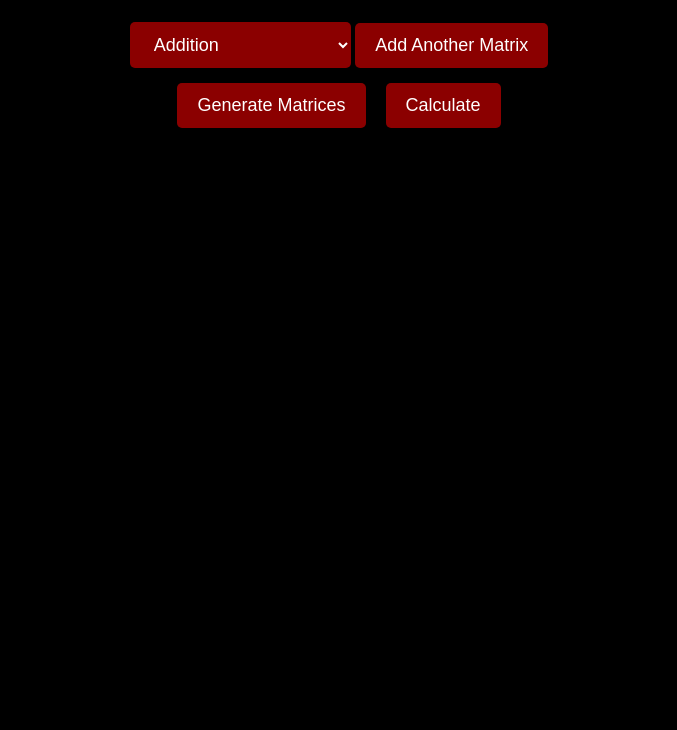
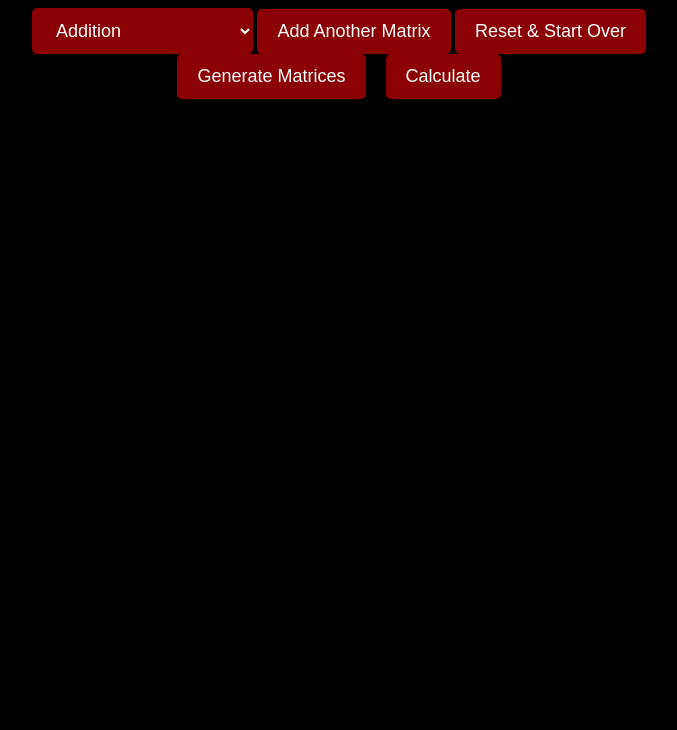
Before and after one commit to julienesquivel1729/JuliensPortfolio, a plain HTML site: page matrix-calculator.html in a window 1280 px wide. Shown: the part 70-800 px from the top of the page, without its empty margins (301-978 px from the left). Drawn offline with Linux system fonts and the light colour scheme.

Commit message:
Update matrix-calculator.html

```diff
--- a/matrix-calculator.html
+++ b/matrix-calculator.html
@@ -44,26 +44,16 @@
             border: 1px solid darkred;
             border-radius: 3px;
         }
-        button {
-            padding: 12px 20px;
-            margin-top: 15px;
-            background: darkred;
-            color: white;
-            border: none;
-            cursor: pointer;
-            font-size: 18px;
-            border-radius: 5px;
-        }
-        button:hover {
-            background: #aa0000;
-        }
-        select {
+        button, select {
             padding: 12px 20px;
             font-size: 18px;
             background: darkred;
             color: white;
             border: none;
             border-radius: 5px;
+        }
+        button:hover {
+            background: #aa0000;
         }
         .delete-btn {
             position: absolute;
@@ -99,13 +89,13 @@
         }
     </style>
     <script>
-        let matrixCount = 2;
+        let matrixCount = 0;
         const alphabet = "ABCDEFGHIJKLMNOPQRSTUVWXYZ";
 
         function addMatrix() {
             if (matrixCount >= alphabet.length) return;
+
             let matrixLabel = alphabet[matrixCount];
-
             let container = document.createElement("div");
             container.classList.add("matrix-container");
             container.id = `matrix-container-${matrixCount}`;
@@ -124,8 +114,16 @@
             let container = document.getElementById(`matrix-container-${index}`);
             if (container) {
                 container.remove();
-                matrixCount--;
             }
+        }
+
+        function generateMatrices() {
+            let matricesWrapper = document.getElementById("matricesWrapper");
+            matricesWrapper.innerHTML = "";
+            matrixCount = 0;
+
+            addMatrix();  // Start with matrix A
+            addMatrix();  // Start with matrix B
         }
 
         function createMatrixInputs() {
@@ -205,6 +203,7 @@
         <option value="scalar">Scalar Multiplication</option>
     </select>
     <button onclick="addMatrix()">Add Another Matrix</button>
+    <button onclick="generateMatrices()">Reset & Start Over</button>
     <div id="matricesWrapper"></div>
     <div class="button-container">
         <button onclick="createMatrixInputs()">Generate Matrices</button>
```
